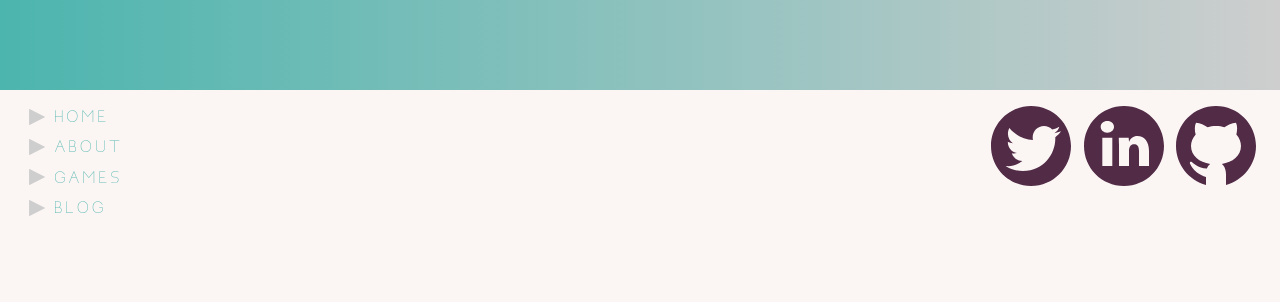
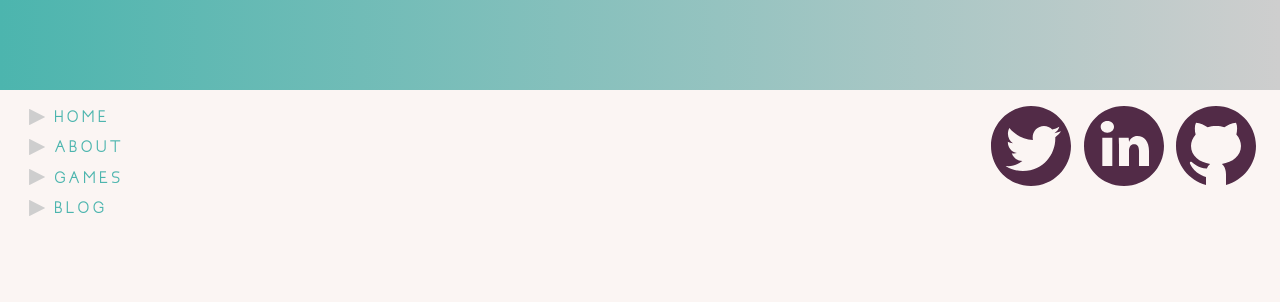
Before and after one commit to bexedmondson/old-website, a Jekyll site: the page built from index.html, in a window 1280 px wide. Shown: the part 425-727 px from the top of the page. Built offline with Jekyll 4.4.1, drawn with Linux system fonts in a browser that asks for light colours; nearby versions of some CDN libraries.

Commit message:
update bakersfield import

```diff
--- a/css/main.scss
+++ b/css/main.scss
@@ -12,10 +12,10 @@
        url('../assets/fonts/BakersfieldBold.svg#d05b123431d6c537811e14ab8ea753d0') format('svg'); /* Legacy iOS */
 
   font-style:   normal;
-  font-weight:  700;
+  font-weight:  normal;
 }
 
-@font-face {
+/*@font-face {
   font-family: 'Bakersfield';
   src: url('../assets/fonts/BakersfieldLight.eot');
   src: url('../assets/fonts/BakersfieldLight.eot?#iefix') format('embedded-opentype'),
@@ -25,7 +25,7 @@
 
   font-style:   normal;
   font-weight:  300;
-}
+}*/
 
 @font-face {
   font-family: 'Nexa';
@@ -48,7 +48,7 @@
        url('../assets/fonts/nexa-light.svg#8daeb39b16ba4fbde275db0ba71a5206') format('svg'); /* Legacy iOS */
 
   font-style:   normal;
-  font-weight:  300;
+  font-weight:  normal;
 }
 
 $light: #fbf5f3;
```
